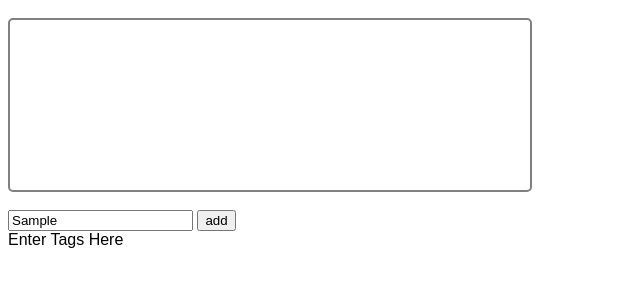
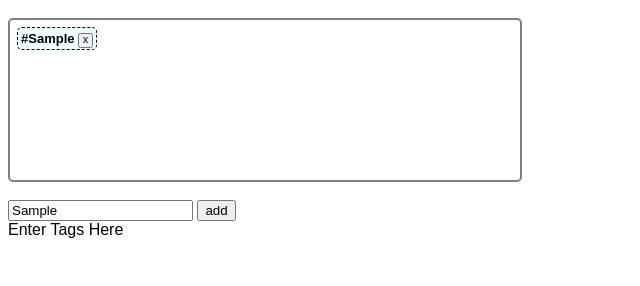
Before and after one commit to AlistairTait12/javascript-practice, a plain HTML site: page tags-box/index.html in a window 1280 px wide. Both pictures are taken after typing "Sample" into the empty fields and a click on the button "add". Shown: the part 48-334 px from the top of the page, without its empty margins (0-640 px from the left). Drawn offline with Linux system fonts and the light colour scheme.

Commit message:
tags-box changed tags to divs so they did not spill over to next line

```diff
--- a/tags-box/index.html
+++ b/tags-box/index.html
@@ -10,13 +10,11 @@
   <h1>Putting Tags in a box</h1>
   <div class="tagsForm">
     <div class="tagsContainer" id="tagsContainer">
-      <!-- <span class="tagElement">
-        #here is a tag
-        <button class="removeButton">x</button>
-      </span> -->
+
     </div>
     <br>
     <div id="tagInputContainer">
+      <input type="hidden" id="tagsHiddenInput">
       <input type="text" id="tagInput" name="tagInput">
       <button id="addButton">add</button>
       <br>
--- a/tags-box/script.js
+++ b/tags-box/script.js
@@ -2,28 +2,30 @@
 let tagsContainer = document.getElementById('tagsContainer');
 let tagInputContainer = document.getElementById('tagInputContainer');
 let addButton = document.getElementById('addButton');
-let tagElements = Array.from(document.querySelectorAll('.tagElement'));
+let tagInput = document.getElementById('tagInput');
 
-tagElements.forEach(tag => {
-  tag.childNodes[1].addEventListener('click', removeTag);
-});
+addButton.addEventListener('click', addTagOnClick);
+
+function addTagOnClick() {
+  addTagToContainer(tagInput.value);
+}
+
+function removeTag(event) {
+  event.target.parentElement.remove();
+}
 
 function addTagToContainer(textString) {
   let button = document.createElement('button');
   button.classList.add('removeButton');
   button.innerHTML = 'x';
 
-  let span = document.createElement('span');
-  span.classList.add('tagElement');
+  let div = document.createElement('div');
+  div.classList.add('tagElement');
 
-  span.innerHTML = `#${textString} `;
+  div.innerHTML = `#${textString} `;
 
-  span.appendChild(button);
+  div.appendChild(button);
   button.addEventListener('click', removeTag);
 
-  tagsContainer.appendChild(span);
+  tagsContainer.appendChild(div);
 }
-
-function removeTag(event) {
-  event.target.parentElement.remove();
-}
--- a/tags-box/style.css
+++ b/tags-box/style.css
@@ -7,21 +7,25 @@ body{
   width: 500px;
   border: 2px solid grey;
   border-radius: 5px;
-  padding: 10px;
+  padding: 5px;
+  flex: auto;
 }
 
 /* need to decide what to do if tag is too large for rest of the box */
 .tagElement {
-  margin: 5px;
+  display: inline-block;
+  padding: 3px;
+  vertical-align: middle;
+  height: 15px;
+  max-width: fit-content;
+  margin: 2px;
   margin-bottom: 10px;
   background-color: azure;
-  padding: 5px;
   font-family: Arial, Helvetica, sans-serif;
   font-weight: bold;
   font-size: small;
   border: 1px dashed;
   border-radius: 5px;
-  padding-left: 10px;
 }
 
 .removeButton{
@@ -30,6 +34,5 @@ body{
   height: 15px;
   width: 15px;
   padding: 0%;
-  margin: inherit;
-  vertical-align: 2px;
+  vertical-align: middle;
 }
```
